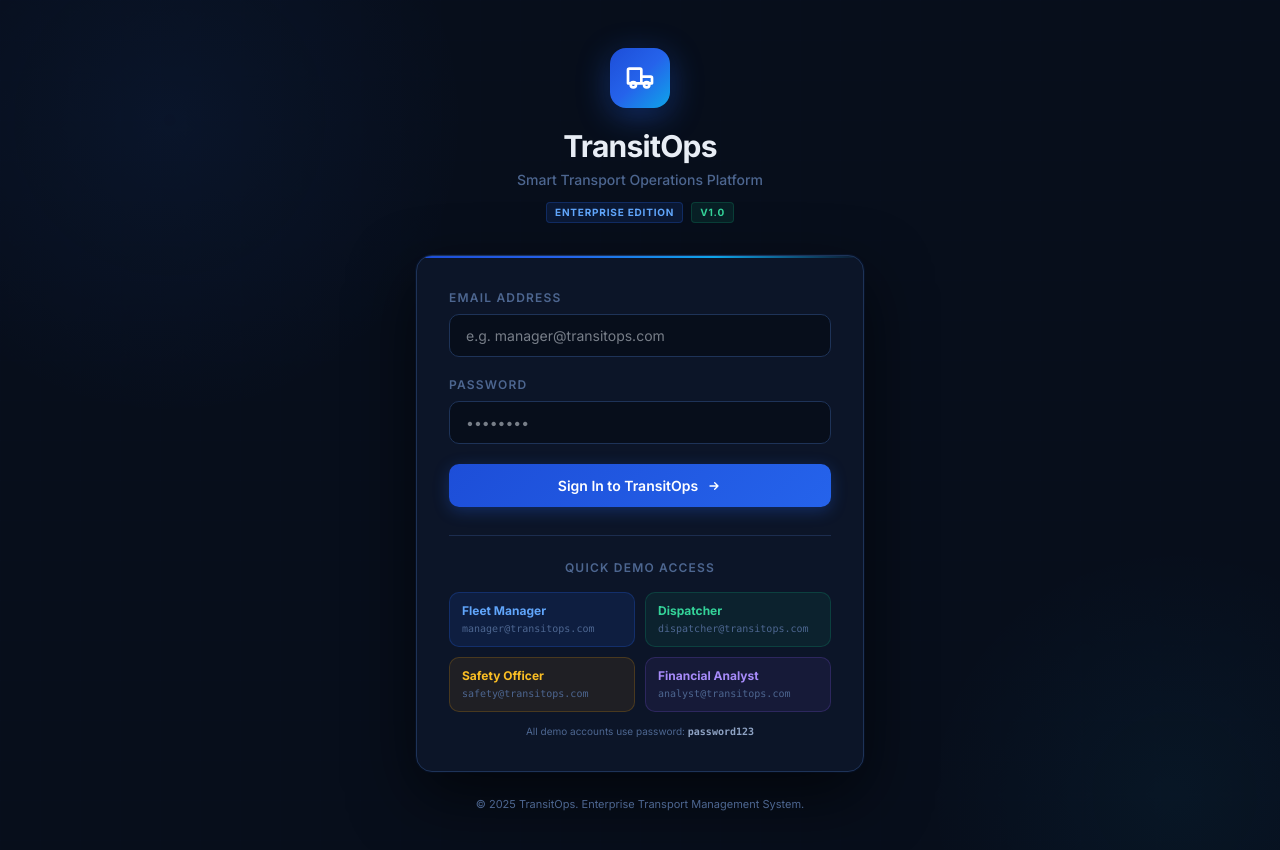
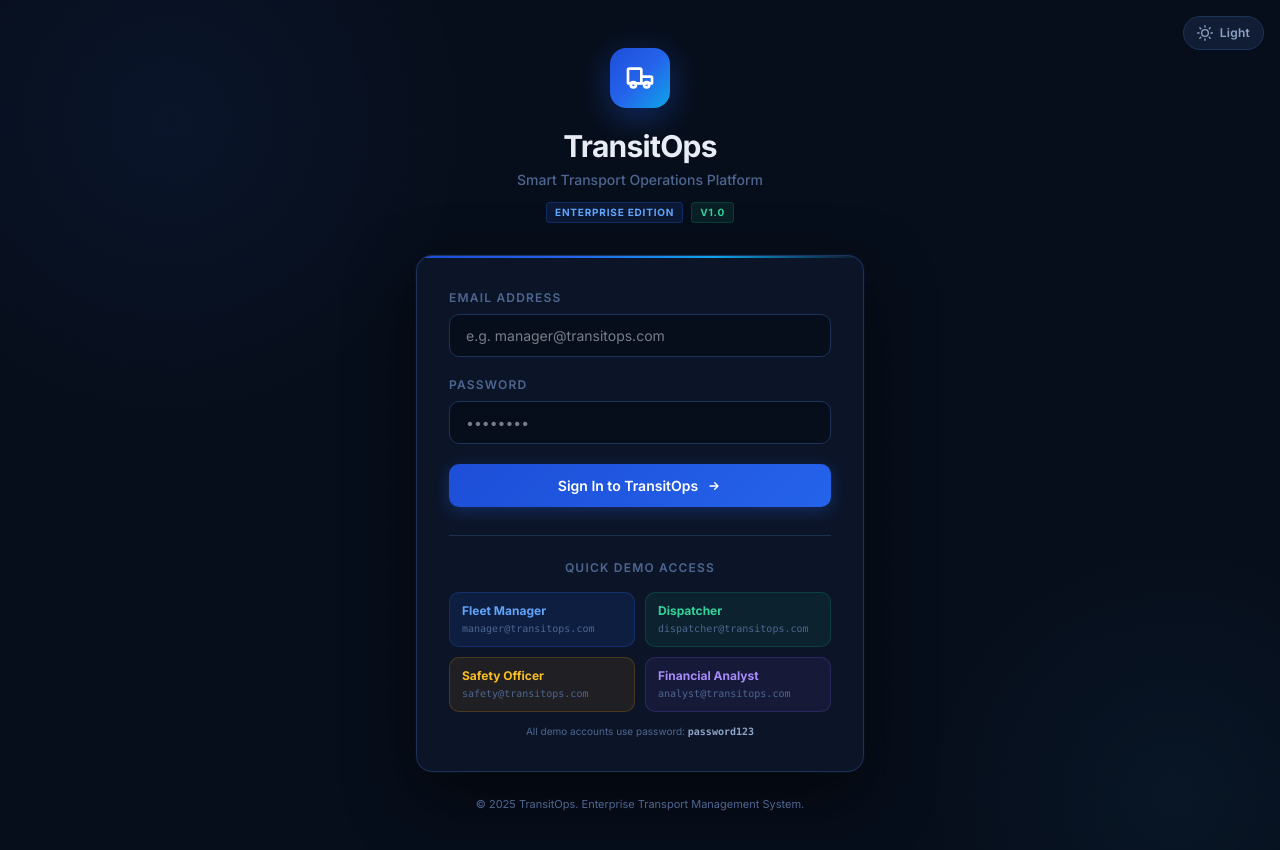
Before and after one commit to udaymakhija07-bot/TransitOps, a Next.js app in the folder frontend/: page /login in a window 1280 px wide. Shown: the top 850 px of the page. Built offline with nearby package versions, Linux system fonts and the light colour scheme.

Commit message:
implemented dark mode

```diff
--- /dev/null
+++ b/frontend/app/components/ThemeToggle.tsx
@@ -0,0 +1,123 @@
+"use client";
+
+import { useEffect, useState } from "react";
+
+type Theme = "dark" | "light";
+
+/** Apply a theme to the document and persist it. */
+function applyTheme(theme: Theme) {
+  // Brief transition class so every element interpolates colors smoothly
+  document.documentElement.classList.add("theme-transition");
+  document.documentElement.setAttribute("data-theme", theme);
+  localStorage.setItem("transitops_theme", theme);
+  setTimeout(() => {
+    document.documentElement.classList.remove("theme-transition");
+  }, 400);
+}
+
+/**
+ * Self-contained theme toggle button.
+ * - Reads current preference from localStorage on mount.
+ * - Directly sets data-theme on <html> — no context required.
+ * - Syncs across multiple instances on the same page via a custom event.
+ */
+export function ThemeToggle() {
+  const [theme, setTheme] = useState<Theme>("dark");
+  const [mounted, setMounted] = useState(false);
+
+  useEffect(() => {
+    // Read saved preference (or default to dark)
+    const saved = (localStorage.getItem("transitops_theme") as Theme) || "dark";
+    setTheme(saved);
+    // Ensure DOM is in sync with localStorage on mount
+    document.documentElement.setAttribute("data-theme", saved);
+    setMounted(true);
+
+    // Listen for theme-change events dispatched by other ThemeToggle instances
+    const onThemeChange = (e: Event) => {
+      setTheme((e as CustomEvent<Theme>).detail);
+    };
+    window.addEventListener("transitops-theme-change", onThemeChange);
+    return () => window.removeEventListener("transitops-theme-change", onThemeChange);
+  }, []);
+
+  const toggleTheme = () => {
+    const next: Theme = theme === "dark" ? "light" : "dark";
+    applyTheme(next);
+    setTheme(next);
+    // Notify any other ThemeToggle instances on the page
+    window.dispatchEvent(new CustomEvent("transitops-theme-change", { detail: next }));
+  };
+
+  // Render a placeholder with the same dimensions to avoid layout shift
+  if (!mounted) {
+    return (
+      <div
+        style={{
+          display: "inline-flex",
+          width: "80px",
+          height: "33px",
+          borderRadius: "999px",
+          background: "var(--bg-elevated)",
+          border: "1px solid var(--border-default)",
+        }}
+      />
+    );
+  }
+
+  const isDark = theme === "dark";
+
+  return (
+    <button
+      id="theme-toggle-btn"
+      onClick={toggleTheme}
+      title={isDark ? "Switch to Light Mode" : "Switch to Dark Mode"}
+      aria-label={isDark ? "Switch to Light Mode" : "Switch to Dark Mode"}
+      style={{
+        display: "inline-flex",
+        alignItems: "center",
+        gap: "7px",
+        padding: "7px 13px",
+        borderRadius: "999px",
+        fontSize: "12px",
+        fontWeight: 600,
+        background: "var(--bg-elevated)",
+        color: "var(--text-secondary)",
+        border: "1px solid var(--border-default)",
+        cursor: "pointer",
+        userSelect: "none",
+        letterSpacing: "0.02em",
+        flexShrink: 0,
+        transition: "background 0.2s, border-color 0.2s, color 0.2s",
+      }}
+    >
+      {/* Icon */}
+      <span style={{ display: "inline-flex", alignItems: "center", justifyContent: "center", width: "16px", height: "16px" }}>
+        {isDark ? (
+          /* ☀ Sun — you are in dark mode, click to go light */
+          <svg width="16" height="16" fill="none" stroke="currentColor" strokeWidth="2"
+            strokeLinecap="round" strokeLinejoin="round" viewBox="0 0 24 24">
+            <circle cx="12" cy="12" r="5"/>
+            <line x1="12" y1="1"  x2="12" y2="3"/>
+            <line x1="12" y1="21" x2="12" y2="23"/>
+            <line x1="4.22"  y1="4.22"  x2="5.64"  y2="5.64"/>
+            <line x1="18.36" y1="18.36" x2="19.78" y2="19.78"/>
+            <line x1="1"  y1="12" x2="3"  y2="12"/>
+            <line x1="21" y1="12" x2="23" y2="12"/>
+            <line x1="4.22"  y1="19.78" x2="5.64"  y2="18.36"/>
+            <line x1="18.36" y1="5.64"  x2="19.78" y2="4.22"/>
+          </svg>
+        ) : (
+          /* ☽ Moon — you are in light mode, click to go dark */
+          <svg width="14" height="14" fill="none" stroke="currentColor" strokeWidth="2"
+            strokeLinecap="round" strokeLinejoin="round" viewBox="0 0 24 24">
+            <path d="M21 12.79A9 9 0 1 1 11.21 3 7 7 0 0 0 21 12.79z"/>
+          </svg>
+        )}
+      </span>
+
+      {/* Label */}
+      {isDark ? "Light" : "Dark"}
+    </button>
+  );
+}
--- /dev/null
+++ b/frontend/app/context/ThemeContext.tsx
@@ -0,0 +1,49 @@
+"use client";
+
+import { createContext, useContext, useEffect, useState } from "react";
+
+interface ThemeContextValue {
+  theme: "dark" | "light";
+  toggleTheme: () => void;
+}
+
+const ThemeContext = createContext<ThemeContextValue>({
+  theme: "dark",
+  toggleTheme: () => {},
+});
+
+export function ThemeProvider({ children }: { children: React.ReactNode }) {
+  const [theme, setTheme] = useState<"dark" | "light">("dark");
+
+  useEffect(() => {
+    // Read persisted preference on mount
+    const saved = (localStorage.getItem("transitops_theme") as "dark" | "light") || "dark";
+    setTheme(saved);
+    document.documentElement.setAttribute("data-theme", saved);
+  }, []);
+
+  const toggleTheme = () => {
+    const next: "dark" | "light" = theme === "dark" ? "light" : "dark";
+
+    // Add transition class for smooth color changes across ALL elements
+    document.documentElement.classList.add("theme-transition");
+
+    // Apply the new theme
+    document.documentElement.setAttribute("data-theme", next);
+    setTheme(next);
+    localStorage.setItem("transitops_theme", next);
+
+    // Remove transition class after animation completes
+    setTimeout(() => {
+      document.documentElement.classList.remove("theme-transition");
+    }, 400);
+  };
+
+  return (
+    <ThemeContext.Provider value={{ theme, toggleTheme }}>
+      {children}
+    </ThemeContext.Provider>
+  );
+}
+
+export const useTheme = () => useContext(ThemeContext);
--- a/frontend/app/globals.css
+++ b/frontend/app/globals.css
@@ -3,6 +3,7 @@
 
 /* ============================================================
    TransitOps — Enterprise Design System
+   Dark mode is the default. Light mode overrides with [data-theme="light"]
    Primary Palette: Deep Navy + Enterprise Blue
    ============================================================ */
 
@@ -38,6 +39,48 @@
 
   /* Sidebar */
   --sidebar-width: 256px;
+
+  /* Contextual surfaces */
+  --sidebar-brand-bg:  linear-gradient(135deg, #0f1e40 0%, #0d1a36 100%);
+  --overlay-bg:        rgba(7, 14, 27, 0.85);
+  --card-shadow:       0 4px 24px rgba(0, 0, 0, 0.4);
+  --card-shadow-hover: 0 0 0 1px var(--accent-muted), 0 8px 32px rgba(0,0,0,0.4);
+  --login-card-shadow: 0 24px 64px rgba(0,0,0,0.6), 0 0 0 1px rgba(37,99,235,0.08);
+  --modal-shadow:      0 24px 80px rgba(0,0,0,0.7);
+}
+
+/* ============================================================
+   Light Mode Overrides
+   ============================================================ */
+html[data-theme="light"] {
+  /* Backgrounds */
+  --bg-base:    #eef2f8;
+  --bg-surface: #ffffff;
+  --bg-elevated:#f4f7fc;
+  --bg-muted:   #e6ecf5;
+
+  /* Borders */
+  --border-subtle:  #dde5f0;
+  --border-default: #c5d0e2;
+  --border-strong:  #8fa4c4;
+
+  /* Text */
+  --text-primary:   #0c1424;
+  --text-secondary: #2c3e5a;
+  --text-muted:     #56708e;
+  --text-accent:    #1d4ed8;
+
+  /* Accent adjustments */
+  --accent-muted: rgba(37, 99, 235, 0.09);
+  --accent-glow:  rgba(37, 99, 235, 0.16);
+
+  /* Contextual surfaces */
+  --sidebar-brand-bg:  linear-gradient(135deg, #1a3a8f 0%, #2563eb 100%);
+  --overlay-bg:        rgba(15, 25, 50, 0.55);
+  --card-shadow:       0 1px 4px rgba(12,20,36,0.07), 0 4px 16px rgba(12,20,36,0.05);
+  --card-shadow-hover: 0 0 0 1px var(--accent-muted), 0 6px 24px rgba(12,20,36,0.1);
+  --login-card-shadow: 0 8px 40px rgba(12,20,36,0.12), 0 0 0 1px rgba(37,99,235,0.1);
+  --modal-shadow:      0 8px 48px rgba(12,20,36,0.2);
 }
 
 /* ============================================================
@@ -58,6 +101,26 @@
   color: var(--text-primary);
   font-family: 'Inter', system-ui, -apple-system, sans-serif;
   font-feature-settings: 'cv02', 'cv03', 'cv04', 'cv11';
+  transition: background-color 0.35s ease, color 0.25s ease;
+}
+
+/* ============================================================
+   Smooth Theme Transition
+   Applied briefly during a theme switch so every element
+   interpolates its colors rather than snapping.
+   ============================================================ */
+html.theme-transition,
+html.theme-transition *,
+html.theme-transition *::before,
+html.theme-transition *::after {
+  transition:
+    background-color 0.35s ease,
+    color            0.25s ease,
+    border-color     0.35s ease,
+    box-shadow       0.35s ease,
+    fill             0.35s ease,
+    stroke           0.35s ease !important;
+  transition-delay: 0s !important;
 }
 
 /* Text selection */
@@ -156,7 +219,7 @@
 }
 .enterprise-card:hover {
   border-color: var(--border-strong);
-  box-shadow: 0 0 0 1px var(--accent-muted), 0 8px 32px rgba(0,0,0,0.4);
+  box-shadow: var(--card-shadow-hover);
 }
 
 /* Glass morphism surface */
--- a/frontend/app/layout.tsx
+++ b/frontend/app/layout.tsx
@@ -13,6 +13,25 @@
 }>) {
   return (
     <html lang="en" className="h-full antialiased">
+      <head>
+        {/*
+          Anti-flash script: executes synchronously before React hydrates,
+          so the correct data-theme is applied on <html> before the first paint.
+          Prevents any light/dark flicker on page load.
+        */}
+        <script
+          dangerouslySetInnerHTML={{
+            __html: `
+              (function(){
+                try {
+                  var t = localStorage.getItem('transitops_theme') || 'dark';
+                  document.documentElement.setAttribute('data-theme', t);
+                } catch(e) {}
+              })();
+            `,
+          }}
+        />
+      </head>
       <body className="min-h-full flex flex-col">{children}</body>
     </html>
   );
--- a/frontend/app/login/page.tsx
+++ b/frontend/app/login/page.tsx
@@ -2,6 +2,7 @@
 
 import { useState } from "react";
 import { useRouter } from "next/navigation";
+import { ThemeToggle } from "../components/ThemeToggle";
 
 export default function Login() {
   const router = useRouter();
@@ -51,6 +52,10 @@
       className="min-h-screen flex items-center justify-center py-12 px-4 relative overflow-hidden"
       style={{ background: "var(--bg-base)" }}
     >
+      {/* Fixed theme toggle — top-right corner */}
+      <div style={{ position: "fixed", top: "16px", right: "16px", zIndex: 100 }}>
+        <ThemeToggle />
+      </div>
       {/* Animated background mesh */}
       <div className="absolute inset-0 overflow-hidden pointer-events-none">
         <div
@@ -136,7 +141,7 @@
           style={{
             background: "var(--bg-surface)",
             border: "1px solid var(--border-default)",
-            boxShadow: "0 24px 64px rgba(0,0,0,0.6), 0 0 0 1px rgba(37,99,235,0.08)",
+            boxShadow: "var(--login-card-shadow)",
           }}
         >
           {/* Card Top Accent Line */}
```
Also changed, not shown: frontend/app/page.tsx (+7 -5 lines).
